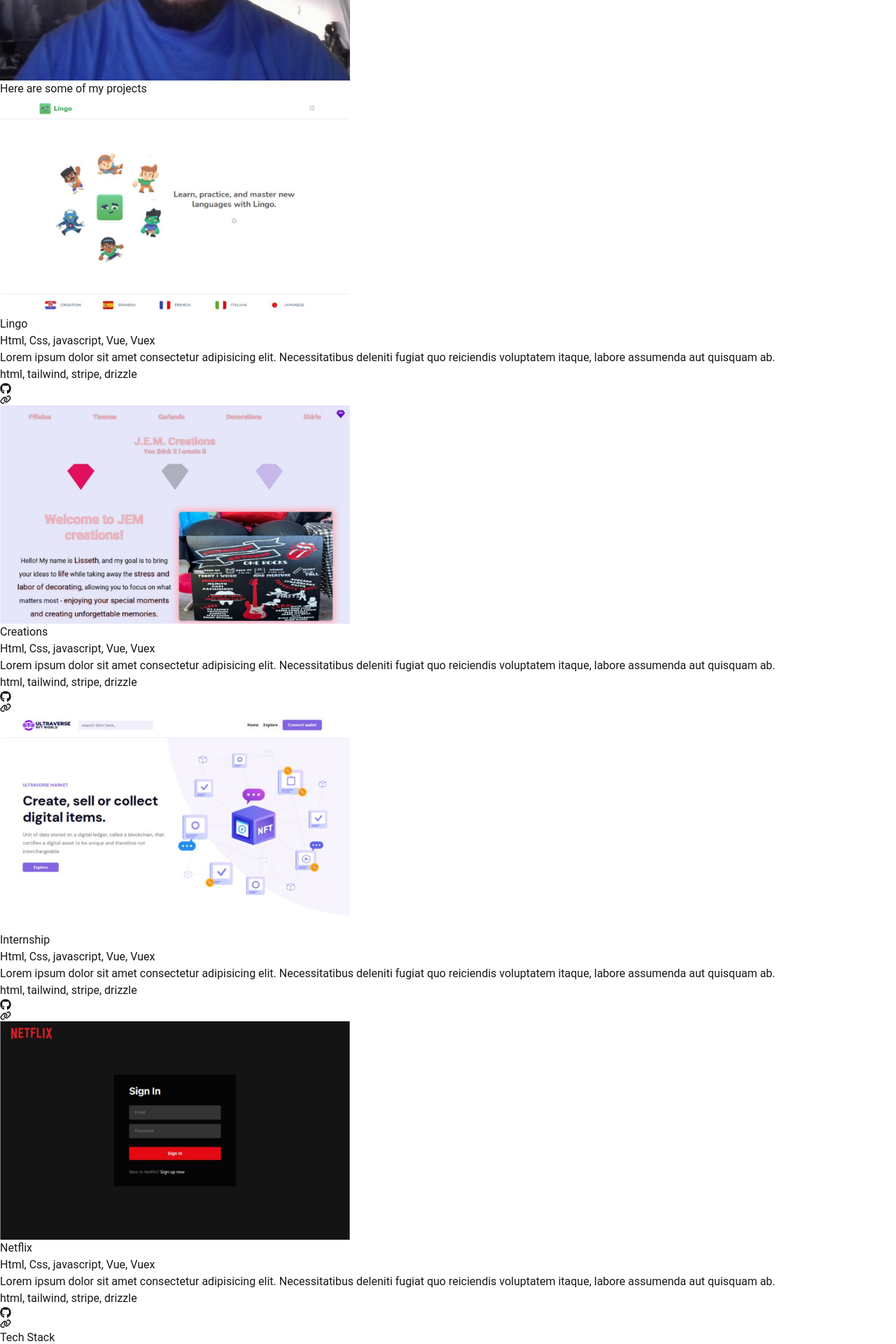
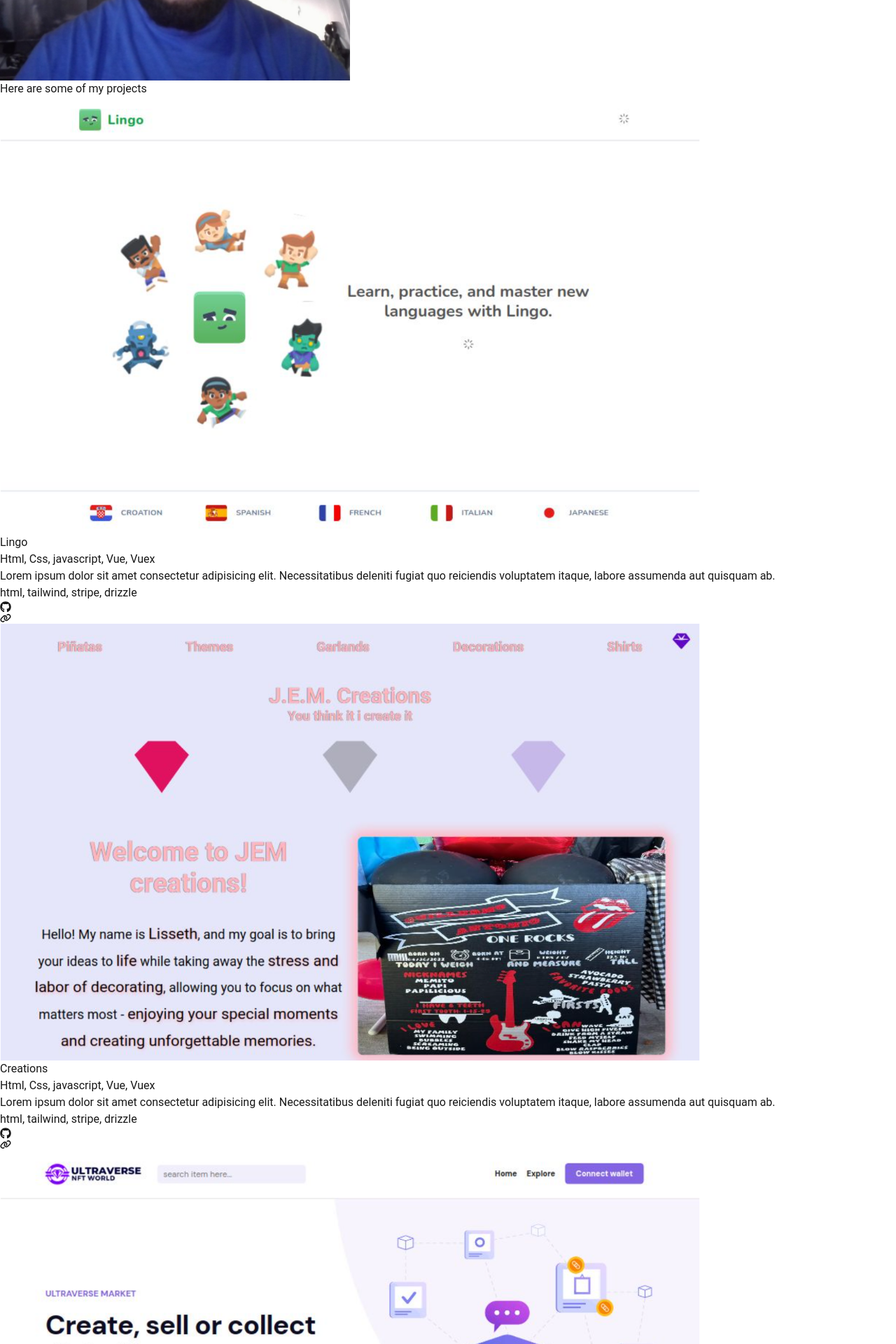
Before and after one commit to Guillermotrejo1/myEPortfolio, a Next.js app: page / in a window 1280 px wide. Shown: the part 600-2520 px from the top of the page at 70% size. Built offline with nearby package versions, Linux system fonts and the light colour scheme; what tailwindcss-animated would draw is missing.

Commit message:
made the images responsive in the project section

```diff
--- a/Components/Projects.tsx
+++ b/Components/Projects.tsx
@@ -11,14 +11,14 @@
             Here are some of my <span className="text-green-500">projects</span>
           </h1>
           <ul className="flex flex-wrap justify-center gap-4 mb-10 p-6 rounded-3xl">
-            <li className="relative lg:mb-4 top-0 left-0 w-[1000px] rounded-3xl group hover:bg-[#1c1d25] hover:opacity-55 transition duration-300 ease-in-out">
+            <li className="relative lg:mb-4 top-0 left-0 lg:w-[1000px] rounded-3xl group hover:bg-[#1c1d25] hover:opacity-55 transition duration-300 ease-in-out">
               <div className="mb-10 rounded-3xl shadow-xl shadow-green-800 h-full">
                 <Image
                   src="/lingo.png"
                   className="w-full h-full rounded-3xl"
                   alt="Lingo"
-                  width={500}
-                  height={500}
+                  width={1000}
+                  height={1000}
                 />
               </div>
               <div className="absolute top-0 left-0 w-full h-full rounded-3xl group-hover:bg-[#1c1d25] group-hover:opacity-55 transition duration-300 ease-in-out">
@@ -46,14 +46,14 @@
                 </div>
               </div>
             </li>
-            <li className="relative lg:mb-4 top-0 left-0 w-[1000px] rounded-3xl group hover:bg-[#1c1d25] hover:opacity-55 transition duration-300 ease-in-out">
+            <li className="relative lg:mb-4 top-0 left-0 lg:w-[1000px] rounded-3xl group hover:bg-[#1c1d25] hover:opacity-55 transition duration-300 ease-in-out">
               <div className="mb-10 rounded-3xl shadow-xl shadow-green-800 h-full">
                 <Image
                   src="/creations.png"
                   className="w-full h-full rounded-3xl"
                   alt="Lingo"
-                  width={500}
-                  height={500}
+                  width={1000}
+                  height={1000}
                 />
               </div>
               <div className="absolute top-0 left-0 w-full h-full rounded-3xl group-hover:bg-[#1c1d25] group-hover:opacity-55 transition duration-300 ease-in-out">
@@ -81,14 +81,14 @@
                 </div>
               </div>
             </li>
-            <li className="relative lg:mb-4 top-0 left-0 w-[1000px] rounded-3xl group hover:bg-[#1c1d25] hover:opacity-55 transition duration-300 ease-in-out">
+            <li className="relative lg:mb-4 top-0 left-0 lg:w-[1000px] rounded-3xl group hover:bg-[#1c1d25] hover:opacity-55 transition duration-300 ease-in-out">
               <div className="mb-10 rounded-3xl shadow-xl shadow-green-800 h-full">
                 <Image
                   src="/internship.png"
                   className="w-full h-full rounded-3xl"
                   alt="Lingo"
-                  width={500}
-                  height={500}
+                  width={1000}
+                  height={1000}
                 />
               </div>
               <div className="absolute top-0 left-0 w-full h-full rounded-3xl group-hover:bg-[#1c1d25] group-hover:opacity-55 transition duration-300 ease-in-out">
@@ -116,14 +116,14 @@
                 </div>
               </div>
             </li>
-            <li className="relative lg:mb-4 top-0 left-0 w-[1000px] rounded-3xl group hover:bg-[#1c1d25] hover:opacity-55 transition duration-300 ease-in-out">
+            <li className="relative lg:mb-4 top-0 left-0 lg:w-[1000px] rounded-3xl group hover:bg-[#1c1d25] hover:opacity-55 transition duration-300 ease-in-out">
               <div className="mb-10 rounded-3xl shadow-xl shadow-green-800 h-full">
                 <Image
                   src="/netflix.png"
                   className="w-full h-full rounded-3xl"
                   alt="Lingo"
-                  width={500}
-                  height={500}
+                  width={1000}
+                  height={1000}
                 />
               </div>
               <div className="absolute top-0 left-0 w-full h-full rounded-3xl group-hover:bg-[#1c1d25] group-hover:opacity-55 transition duration-300 ease-in-out">
```
